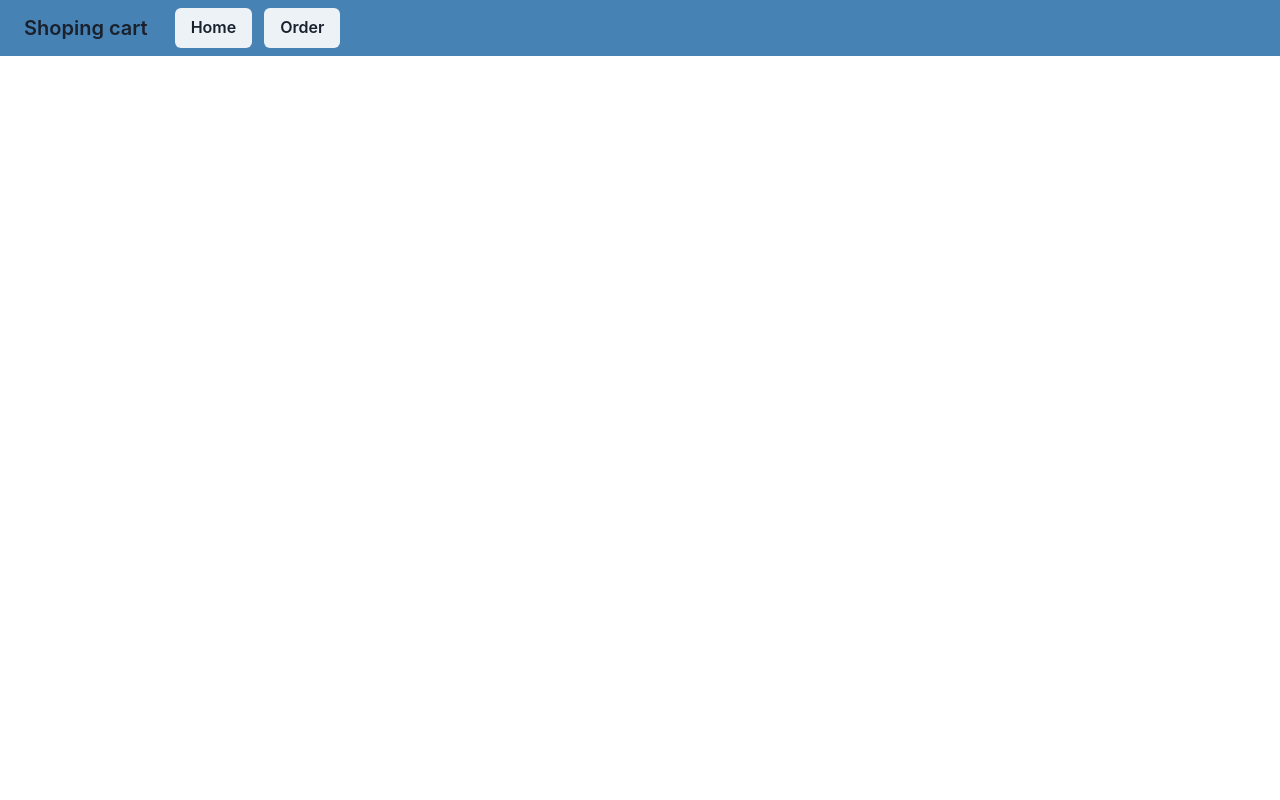
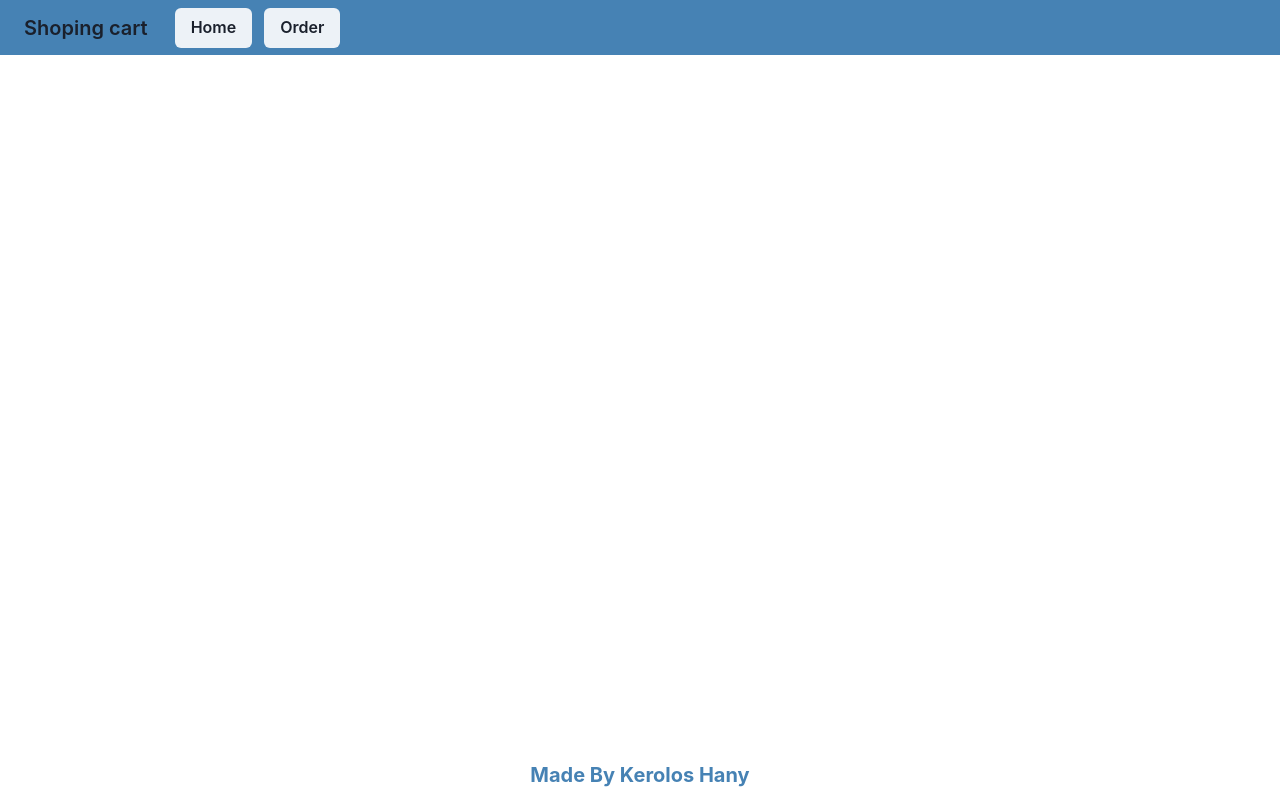
Before and after one commit to kokohany655/ecommerce-full-stack-task, a React (Create React App) app in the folder client/: page / in a window 1280 px wide. Built offline with nearby package versions, Linux system fonts and the light colour scheme.

Commit message:
footer component

```diff
--- a/client/src/App.js
+++ b/client/src/App.js
@@ -1,13 +1,15 @@
 import { Container } from "@chakra-ui/react";
+import Footer from "./components/Footer";
 import NavBar from "./components/NavBar";
 
 function App() {
   return (
-    <div className="App">
-      <NavBar/>
-      <Container >
+    <div className="layout">
+      <NavBar className='header'/>
+      <Container className="main">
 
       </Container>
+      <Footer className='footer'/>
     </div>
   );
 }
--- /dev/null
+++ b/client/src/components/Footer.js
@@ -0,0 +1,12 @@
+import React from 'react'
+import { Box } from '@chakra-ui/react'
+
+const Footer = () => {
+  return (
+    <Box  w='100%'textAlign={'center'} fontSize={'20px'} fontWeight='700' color={'steelblue'}>
+        Made By Kerolos Hany
+    </Box>
+  )
+}
+
+export default Footer
--- a/client/src/index.css
+++ b/client/src/index.css
@@ -1,13 +1,22 @@
-body {
-  margin: 0;
-  font-family: -apple-system, BlinkMacSystemFont, 'Segoe UI', 'Roboto', 'Oxygen',
-    'Ubuntu', 'Cantarell', 'Fira Sans', 'Droid Sans', 'Helvetica Neue',
-    sans-serif;
-  -webkit-font-smoothing: antialiased;
-  -moz-osx-font-smoothing: grayscale;
+.layout{
+  display: grid;
+  grid-template-areas: "header" "main" "footer";
+  height: 100%;
+  grid-template-rows: 55px 1fr 40px;
 }
 
-code {
-  font-family: source-code-pro, Menlo, Monaco, Consolas, 'Courier New',
-    monospace;
+#root{
+  height: 100vh;
 }
+
+.header{
+  grid-area: "header";
+}
+
+.main{
+  grid-area: "main";
+}
+
+.footer{
+  grid-area: "footer";
+}
```
